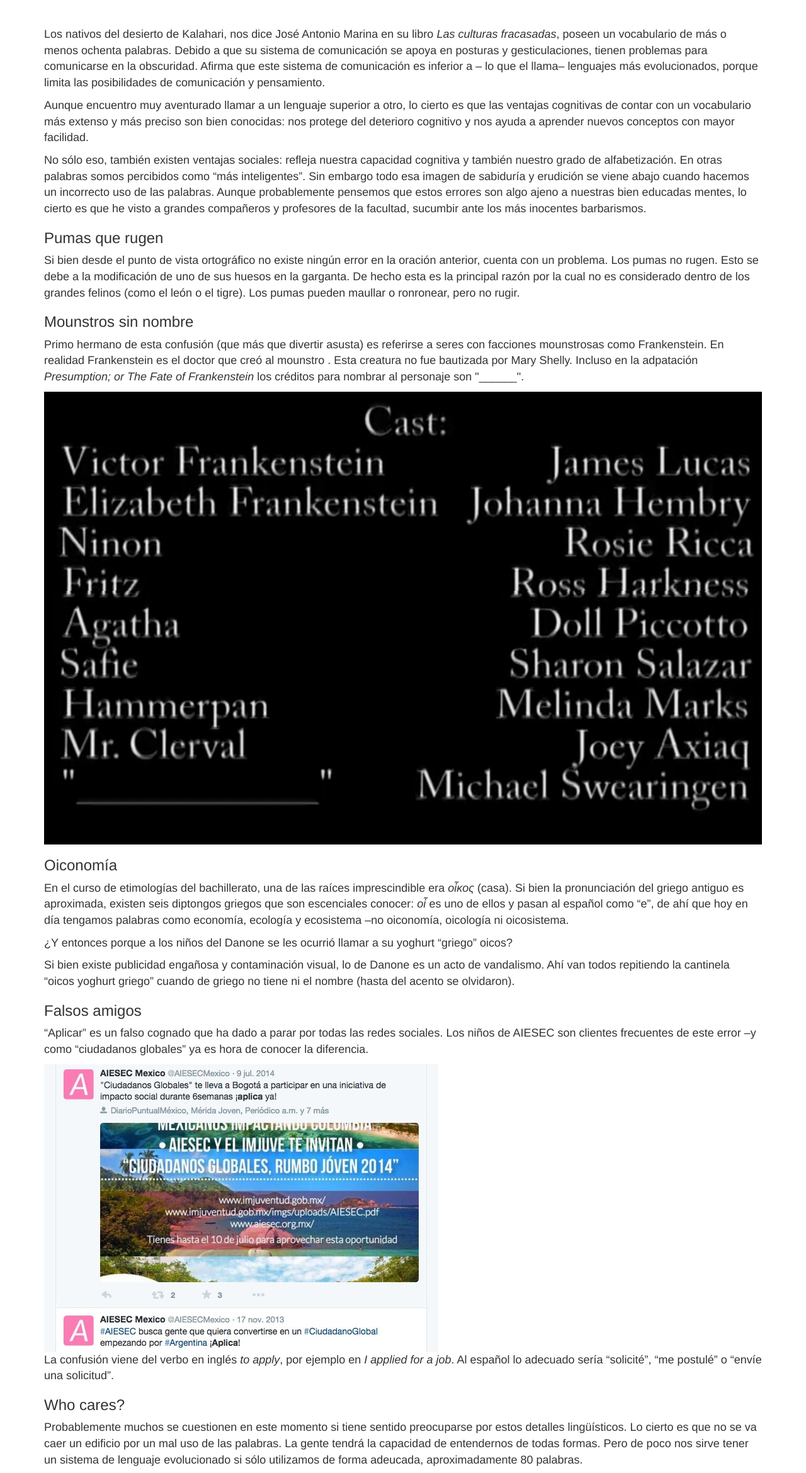
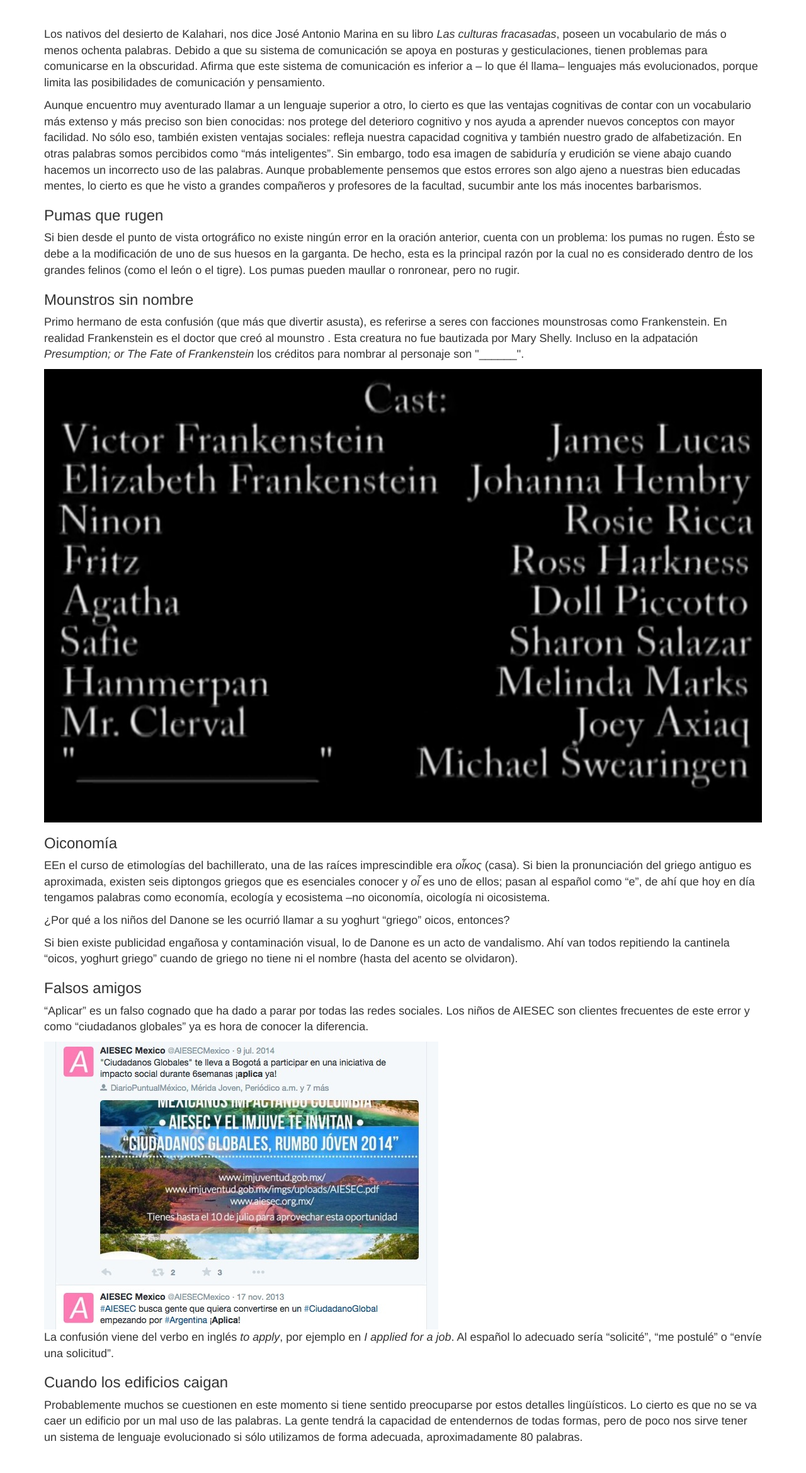
Before and after one commit to thenewonder/thenewonder.github.io, a plain HTML site: page art/palabras.html in a window 1280 px wide. Shown: the part 219-2558 px from the top of the page at 63% size. Drawn offline with nearby package versions, Linux system fonts and the light colour scheme; files that its build step writes are made by us from their sources.

Commit message:
Correcciones ortografía

```diff
--- a/art/palabras.html
+++ b/art/palabras.html
@@ -5,7 +5,7 @@
 	    <meta http-equiv="X-UA-Compatible" content="IE=edge">
 	    <meta name="viewport" content="width=device-width, initial-scale=1">
 
-	    <title>Isaac Balderas | Inicio</title>
+	    <title>Isaac Balderas | 80 palabras</title>
 
 	    <!-- Custom fonts -->
 
@@ -53,13 +53,13 @@
                     <span class="icon-bar"></span>
                     <span class="icon-bar"></span>
                 </button>
-                <a class="navbar-brand topnav" href="#">Isaac Balderas</a>
+                <a class="navbar-brand topnav" href="http://isaacbalderas.com">Isaac Balderas</a>
             </div>
             <!-- Collect the nav links, forms, and other content for toggling -->
             <div class="collapse navbar-collapse" id="bs-example-navbar-collapse-1">
                 <ul class="nav navbar-nav navbar-right">
                     <li>
-                        <a href="#articles">articles</a>
+                        <a href="http://isaacbalderas.com/art/archive">articles</a>
                     </li>
                 </ul>
             </div>
@@ -73,37 +73,35 @@
 		<div class="row">
 			<div class="col-md-12">
 			<h2>80 palabras</h2>
-			<p>Los nativos del desierto de Kalahari, nos dice José Antonio Marina en su libro <em>Las culturas fracasadas</em>, poseen un vocabulario de más o menos ochenta palabras. Debido a que su sistema de comunicación se apoya en posturas y gesticulaciones, tienen problemas para comunicarse en la obscuridad. Afirma que este sistema de comunicación es inferior a – lo que el llama– lenguajes más evolucionados, porque limita las posibilidades de comunicación y pensamiento.</p>
+			<p>Los nativos del desierto de Kalahari, nos dice José Antonio Marina en su libro <em>Las culturas fracasadas</em>, poseen un vocabulario de más o menos ochenta palabras. Debido a que su sistema de comunicación se apoya en posturas y gesticulaciones, tienen problemas para comunicarse en la obscuridad. Afirma que este sistema de comunicación es inferior a – lo que él llama– lenguajes más evolucionados, porque limita las posibilidades de comunicación y pensamiento.</p>
 
-			<p>Aunque encuentro muy aventurado llamar a un lenguaje  superior a otro, lo cierto es que las ventajas cognitivas de contar con un vocabulario más extenso y más preciso son bien conocidas:  nos protege del deterioro cognitivo y nos ayuda a aprender nuevos conceptos con mayor facilidad.</p>
-
-			<p>No sólo eso, también existen ventajas sociales: refleja nuestra capacidad cognitiva y también nuestro grado de alfabetización. En otras palabras somos percibidos como “más inteligentes”. Sin embargo todo esa imagen de sabiduría y erudición se viene abajo cuando hacemos un incorrecto uso de las palabras. Aunque probablemente pensemos que estos errores son algo ajeno a nuestras bien educadas mentes, lo cierto es que he visto a grandes compañeros y profesores de la facultad, sucumbir ante los más inocentes barbarismos.</p>
+			<p>Aunque encuentro muy aventurado llamar a un lenguaje  superior a otro, lo cierto es que las ventajas cognitivas de contar con un vocabulario más extenso y más preciso son bien conocidas:  nos protege del deterioro cognitivo y nos ayuda a aprender nuevos conceptos con mayor facilidad. No sólo eso, también existen ventajas sociales: refleja nuestra capacidad cognitiva y también nuestro grado de alfabetización. En otras palabras somos percibidos como “más inteligentes”. Sin embargo, todo esa imagen de sabiduría y erudición se viene abajo cuando hacemos un incorrecto uso de las palabras. Aunque probablemente pensemos que estos errores son algo ajeno a nuestras bien educadas mentes, lo cierto es que he visto a grandes compañeros y profesores de la facultad, sucumbir ante los más inocentes barbarismos.</p>
 
 			<h3>Pumas que rugen</h3>
-			<p>Si bien desde el punto de vista ortográfico no existe ningún error en la oración anterior, cuenta con un problema. Los pumas no rugen. Esto se debe a la modificación de uno de sus huesos en la garganta. De hecho esta es la principal razón por la cual no es considerado dentro de los grandes felinos (como el león o el tigre). Los pumas pueden maullar o ronronear, pero no rugir.</p>
+			<p>Si bien desde el punto de vista ortográfico no existe ningún error en la oración anterior, cuenta con un problema: los pumas no rugen. Ésto se debe a la modificación de uno de sus huesos en la garganta. De hecho, esta es la principal razón por la cual no es considerado dentro de los grandes felinos (como el león o el tigre). Los pumas pueden maullar o ronronear, pero no rugir.</p>
 
 			<h3>Mounstros sin nombre</h3>
-			<p>Primo hermano de esta confusión (que más que divertir asusta) es referirse a seres con facciones mounstrosas como Frankenstein. En realidad Frankenstein  es el doctor que creó al mounstro . Esta creatura no fue bautizada por Mary Shelly. Incluso en la adpatación <em>Presumption; or The Fate of Frankenstein</em> los créditos para nombrar al personaje son "______".</p>
+			<p>Primo hermano de esta confusión (que más que divertir asusta), es referirse a seres con facciones mounstrosas como Frankenstein. En realidad Frankenstein es el doctor que creó al mounstro . Esta creatura no fue bautizada por Mary Shelly. Incluso en la adpatación <em>Presumption; or The Fate of Frankenstein</em> los créditos para nombrar al personaje son "______".</p>
 
 			<img class="img-responsive" alt="Créditos en Presumption; or the Tate of Frankenstein" src="frankenstein.jpg"/>
 
 
 			<h3>Oiconomía</h3>
-			<p>En el curso de etimologías del bachillerato,  una de las raíces imprescindible era <em>οἶκος</em> (casa). Si bien la pronunciación del griego antiguo es aproximada, existen seis diptongos griegos que son escenciales conocer:  <em>οἶ</em> es uno de ellos y pasan al español como “e”, de ahí que hoy en día tengamos palabras como economía, ecología y ecosistema –no oiconomía, oicología ni oicosistema.</p>
+			<p>EEn el curso de etimologías del bachillerato, una de las raíces imprescindible era <em>οἶκος</em> (casa). Si bien la pronunciación del griego antiguo es aproximada, existen seis diptongos griegos que es esenciales conocer y <em>οἶ</em> es uno de ellos; pasan al español como “e”, de ahí que hoy en día tengamos palabras como economía, ecología y ecosistema –no oiconomía, oicología ni oicosistema.</p>
 
-			<p>¿Y entonces porque a los niños del Danone se les ocurrió llamar a su yoghurt “griego” oicos?</p>
+			<p>¿Por qué a los niños del Danone se les ocurrió llamar a su yoghurt “griego” oicos, entonces?</p>
 
-			<p>Si bien existe publicidad engañosa y contaminación visual, lo de Danone es un acto de vandalismo. Ahí van todos repitiendo la cantinela “oicos yoghurt griego” cuando de griego no tiene ni el nombre (hasta del acento se olvidaron).</p>
+			<p>Si bien existe publicidad engañosa y contaminación visual, lo de Danone es un acto de vandalismo. Ahí van todos repitiendo la cantinela “oicos, yoghurt griego” cuando de griego no tiene ni el nombre (hasta del acento se olvidaron).</p>
 
 			<h3>Falsos amigos</h3>
-			<p>“Aplicar” es un falso cognado que ha dado a parar por todas las redes sociales. Los niños de AIESEC son clientes frecuentes de este error –y como “ciudadanos globales” ya es hora de conocer la diferencia.</p>
+			<p>“Aplicar” es un falso cognado que ha dado a parar por todas las redes sociales. Los niños de AIESEC son clientes frecuentes de este error  y como “ciudadanos globales” ya es hora de conocer la diferencia.</p>
 
 			<img class="img-responsive text-right" alt="AIESEC se 'aplica'" src="aiesec.jpg"/>
 
 			<p>La confusión viene del verbo en inglés <em>to apply</em>, por ejemplo en <em>I applied for a job</em>. Al español lo adecuado sería “solicité”, “me postulé” o “envíe una solicitud”.</p>
 
-			<h3>Who cares?</h3>
-			<p>Probablemente muchos se cuestionen en este momento si tiene sentido preocuparse por estos detalles lingüísticos. Lo cierto es que no se va caer un edificio por un mal uso de las palabras. La gente tendrá la capacidad de entendernos de todas formas. Pero de poco nos sirve tener un sistema de lenguaje evolucionado si sólo utilizamos de forma adeucada, aproximadamente 80 palabras.</p>
+			<h3>Cuando los edificios caigan</h3>
+			<p>Probablemente muchos se cuestionen en este momento si tiene sentido preocuparse por estos detalles lingüísticos. Lo cierto es que no se va caer un edificio por un mal uso de las palabras. La gente tendrá la capacidad de entendernos de todas formas, pero de poco nos sirve tener un sistema de lenguaje evolucionado si sólo utilizamos de forma adecuada, aproximadamente 80 palabras.</p>
 
 			</div>
 		</div>
@@ -115,9 +113,9 @@
     		<div class="row">
     			<div class="col-md-12">
     				<ul class="list-inline">
-    					<li><a href="index.html">home</a></li>
+    					<li><a href="http://isaacbalderas.com">home</a></li>
                         <li class="footer-menu-divider">&sdot;</li>
-    					<li><a href="#">articles</a></li>
+    					<li><a href="http://isaacbalderas.com/art/archive">articles</a></li>
     				</ul>
     				<p class="copyright text-muted small">Copyright &copy; Isaac Balderas 2015. Todos los derechos reservados.</p>
     			</div>
```
Also changed, not shown: index.html (+1 -1 lines).
